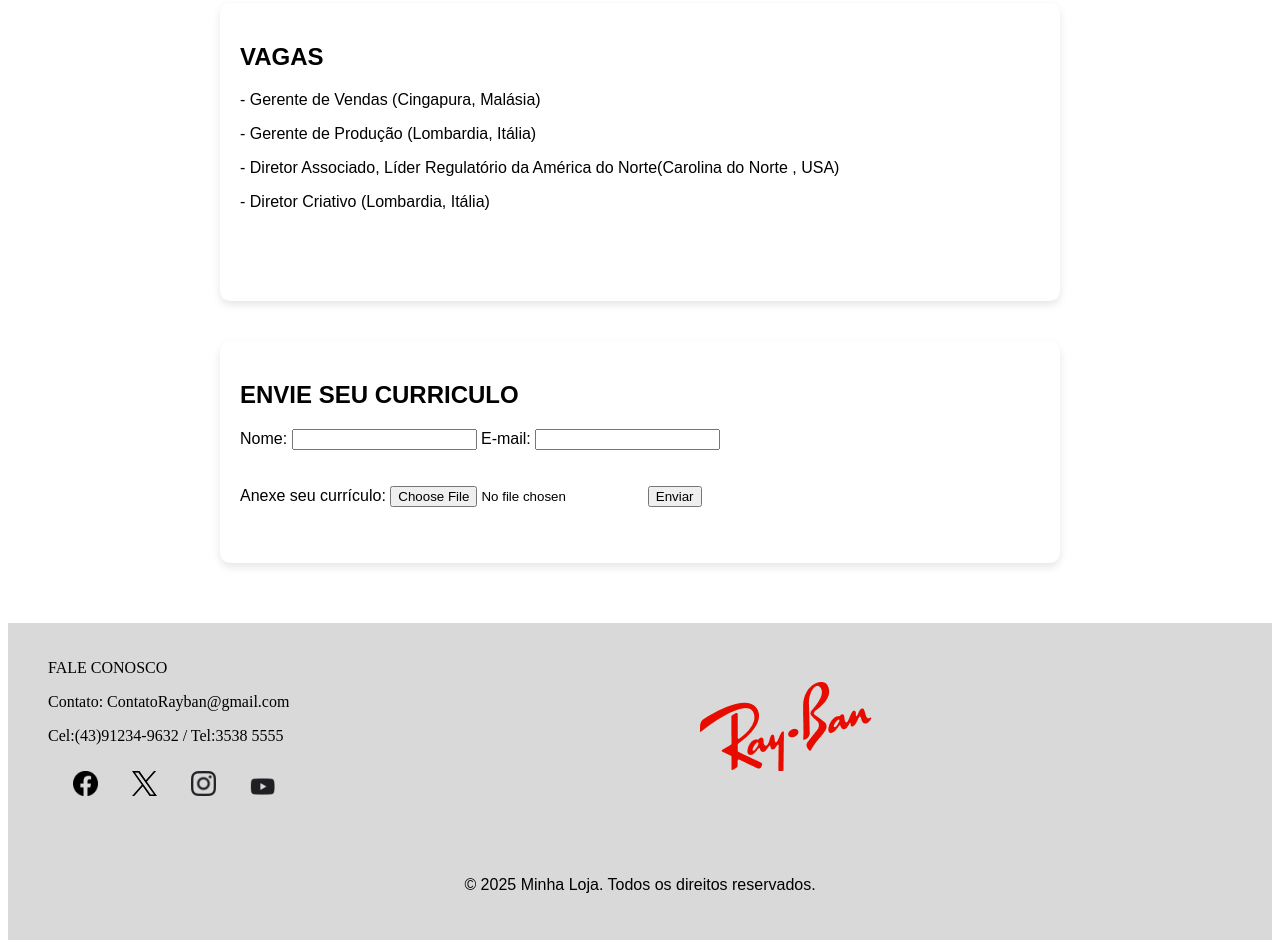
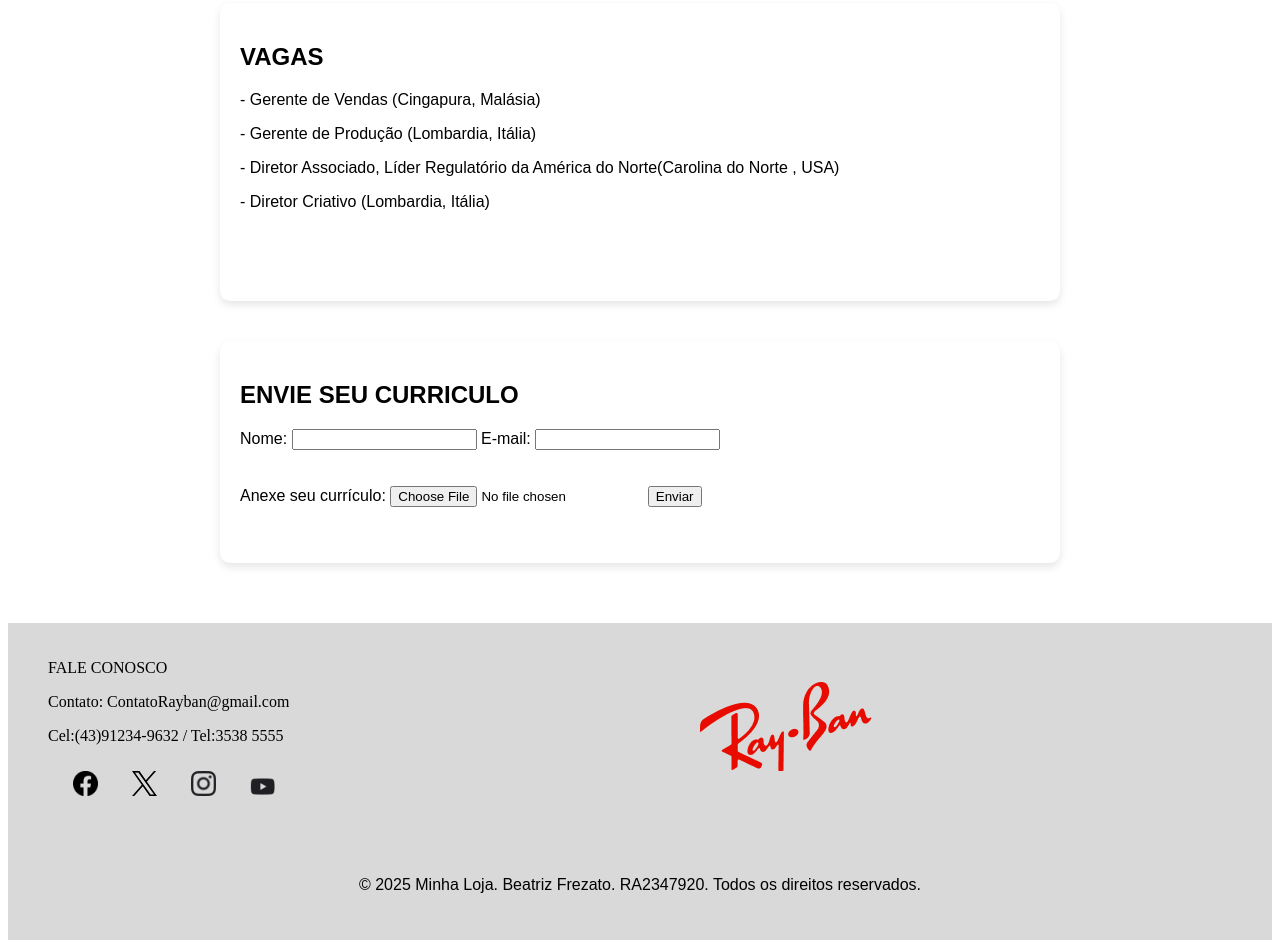
Before and after one commit to BeatrizFrezato/trabalheconosco, a plain HTML site: page index.html in a window 1280 px wide. Shown: the part 1256-2204 px from the top of the page. Drawn offline with Linux system fonts and the light colour scheme.

Commit message:
Update index.html

```diff
--- a/index.html
+++ b/index.html
@@ -127,7 +127,7 @@
 
     <footer class="contato">
         <div class="containercontato">
-            <p>&copy; 2025 Minha Loja. Todos os direitos reservados.</p>
+             <p>&copy; 2025 Minha Loja. Beatriz Frezato. RA2347920.  Todos os direitos reservados.</p>
         </div>
     </footer>
 
```
